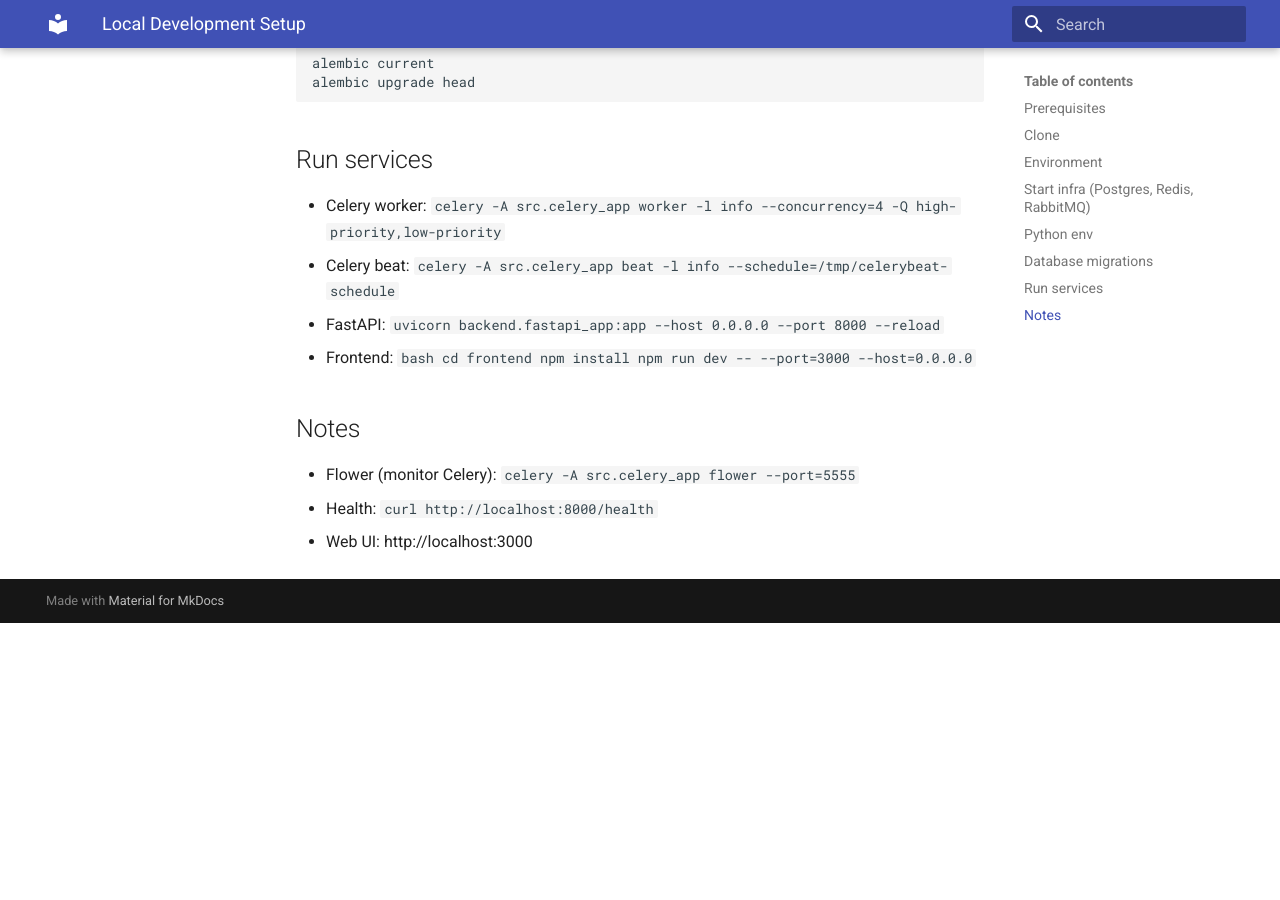
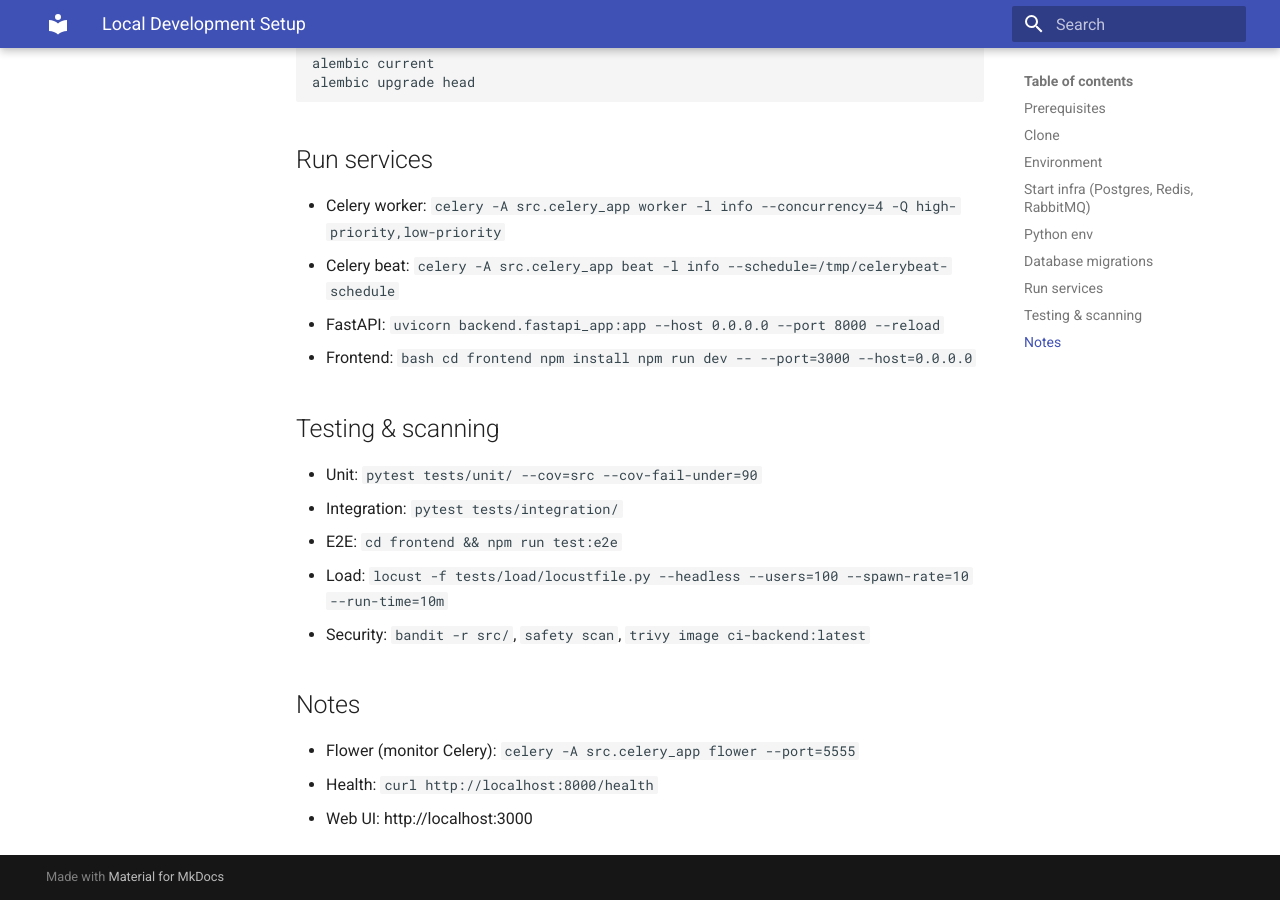
Before and after one commit to sergsavag90-hub/competitive-intelligence, an MkDocs documentation site: the page built from docs/dev-setup.md, in a window 1280 px wide and 900 px high, scrolled down 1425 px. Built offline with MkDocs 1.6.1 and Material for MkDocs 9.7.7, drawn with Linux system fonts in a browser that asks for light colours; before the commit the page ends 2048 px from its top, so only the background shows below that.

Commit message:
Add testing guide and update dev setup with test/scanning commands

````diff
--- a/docs/dev-setup.md
+++ b/docs/dev-setup.md
@@ -66,6 +66,13 @@ alembic upgrade head
   npm run dev -- --port=3000 --host=0.0.0.0
   ```
 
+## Testing & scanning
+- Unit: `pytest tests/unit/ --cov=src --cov-fail-under=90`
+- Integration: `pytest tests/integration/`
+- E2E: `cd frontend && npm run test:e2e`
+- Load: `locust -f tests/load/locustfile.py --headless --users=100 --spawn-rate=10 --run-time=10m`
+- Security: `bandit -r src/`, `safety scan`, `trivy image ci-backend:latest`
+
 ## Notes
 - Flower (monitor Celery): `celery -A src.celery_app flower --port=5555`
 - Health: `curl http://localhost:8000/health`
````
Also changed, not shown: docs/testing.md (added, +45 -0 lines).
